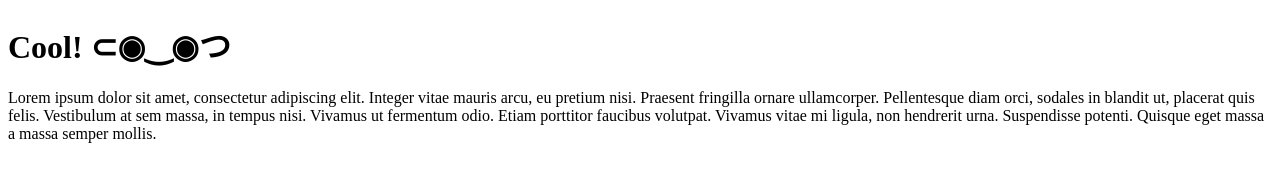
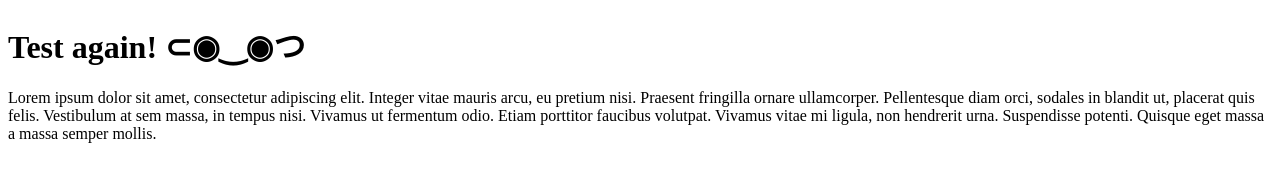
Before and after one commit to DavidTron5000/repo-to-transfer, a website: page index.html in a window 1280 px wide. Drawn offline with Linux system fonts and the light colour scheme.

Commit message:
Update index.html

```diff
--- a/index.html
+++ b/index.html
@@ -8,7 +8,7 @@
     <meta name="viewport" content="width=device-width, initial-scale=1">
   </head>
   <body>
-    <h1>Cool! ⊂◉‿◉つ</h1>
+    <h1>Test again! ⊂◉‿◉つ</h1>
     <p>
       Lorem ipsum dolor sit amet, consectetur adipiscing elit. Integer vitae mauris arcu, eu pretium nisi. Praesent fringilla ornare ullamcorper. Pellentesque diam orci, sodales in blandit ut, placerat quis felis. Vestibulum at sem massa, in tempus nisi. Vivamus ut fermentum odio. Etiam porttitor faucibus volutpat. Vivamus vitae mi ligula, non hendrerit urna. Suspendisse potenti. Quisque eget massa a massa semper mollis.
     </p>
```
